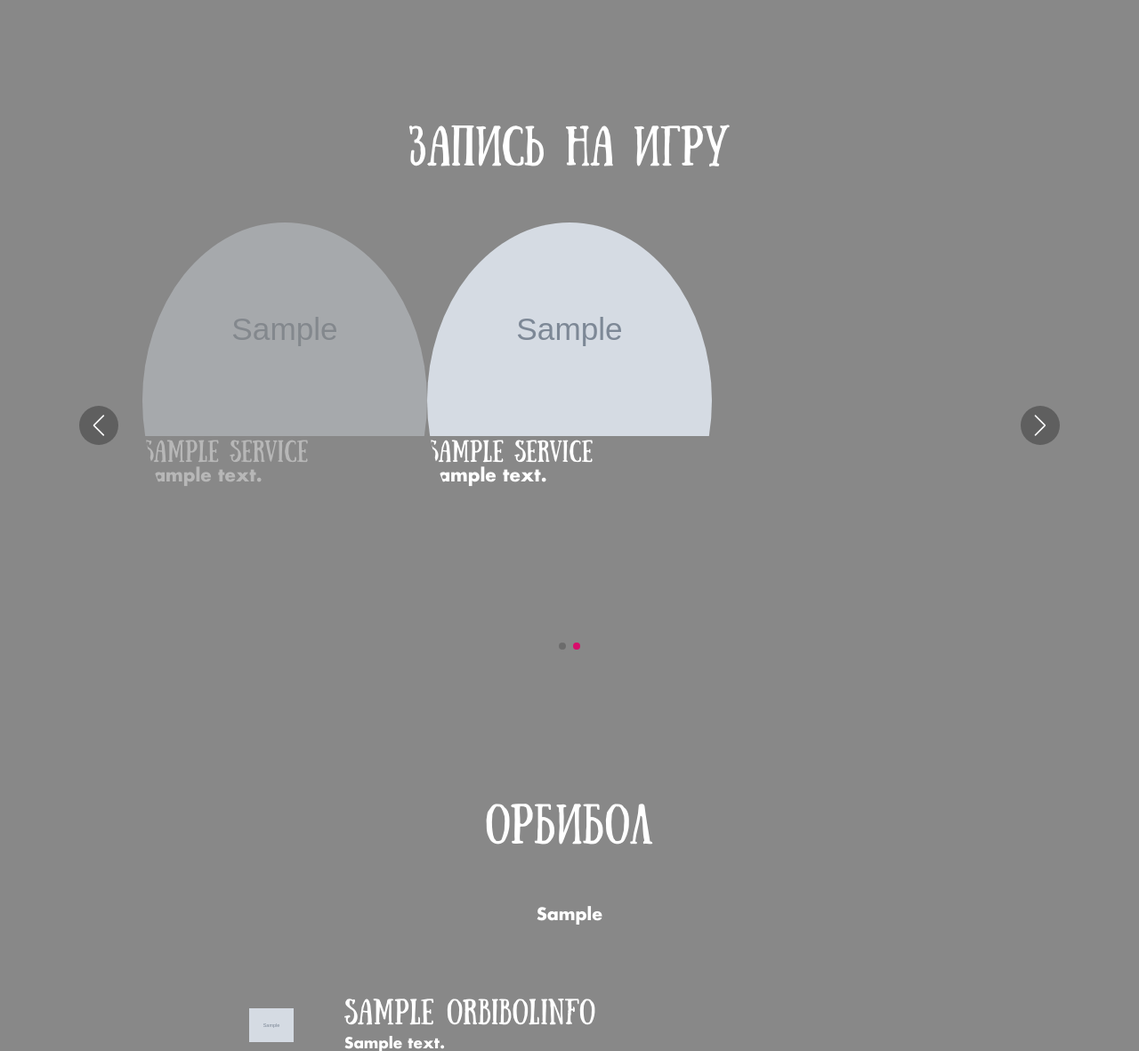
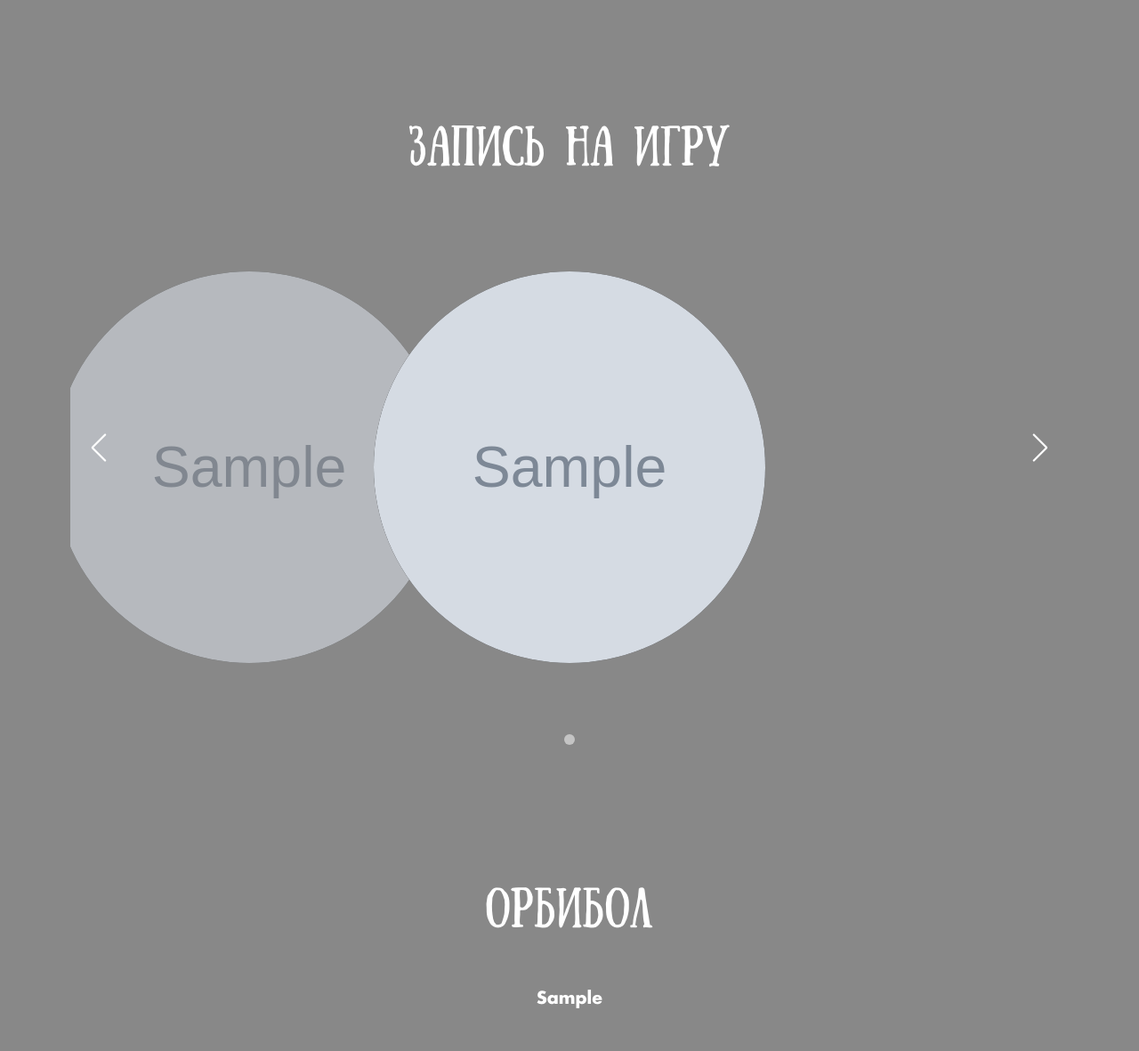
Before and after one commit to andreypotekhin16/maybe, a Django app: page / in a window 1280 px wide. Shown: the part 976-2157 px from the top of the page at 89% size. Run offline with Django 5.2, Linux system fonts and the light colour scheme; tables that the repository leaves empty hold one stand-in row (values such as "Sample post"); grey boxes marked "Sample" are stand-in pictures.

Commit message:
FEAT: wiwi2

```diff
--- a/main/static/main/css/style.css
+++ b/main/static/main/css/style.css
@@ -652,93 +652,132 @@ main section {
 
 /* === СТИЛИ ДЛЯ НОВОЙ, ПРОСТОЙ КАРУСЕЛИ (С ИСПРАВЛЕНИЯМИ) === */
 #booking-section {
+    position: relative;
     padding: 4rem 0;
+    overflow: hidden;
+}
+
+.swiper-container-wrapper {
     position: relative;
 }
 
 .booking-swiper {
     width: 100%;
-    height: 500px;
-    padding: 2rem 0;
+    height: 550px;
     overflow: visible;
 }
 
+.booking-swiper .swiper-wrapper {
+    display: flex;
+    align-items: center;
+}
+
 .booking-swiper .swiper-slide {
-    width: 320px;
-    height: 400px;
-    opacity: 0.4;
-    transform: scale(0.85);
-    transition: opacity 0.4s ease, transform 0.4s ease;
-    border-radius: 50%; /* Возвращаем круглую форму */
-    overflow: hidden;   /* Обрезаем контент по кругу */
+    width: 440px;
+    height: 440px;
+    transform: scale(0.65);
+    opacity: 0.6;
+    transition: transform 0.4s ease, opacity 0.4s ease;
+    margin: 0 -40px;
 }
 
 .booking-swiper .swiper-slide-active {
+    transform: scale(1.1);
     opacity: 1;
-    transform: scale(1);
+    z-index: 1;
 }
 
-.booking-card {
-    position: relative;
+.booking-slide-link {
+    display: block;
     width: 100%;
     height: 100%;
+    position: relative;
+    border-radius: 50%;
     overflow: hidden;
+    background-color: #222;
 }
 
-.booking-card-img {
+.booking-slide-art, .booking-slide-placeholder {
     width: 100%;
     height: 100%;
     object-fit: cover;
-    transition: transform 0.5s ease;
+    transition: transform 0.3s ease;
 }
 
-.booking-card-overlay {
+.booking-slide-placeholder {
+    display: flex;
+    align-items: center;
+    justify-content: center;
+    font-size: 2rem;
+    color: #888;
+}
+
+.booking-slide-info {
     position: absolute;
-    bottom: 0;
+    top: 0;
     left: 0;
     width: 100%;
-    padding: 2rem 1.5rem;
-    background: linear-gradient(to top, rgba(0,0,0,1) 10%, transparent);
+    height: 100%;
+    background: rgba(0, 0, 0, 0.75);
     color: #fff;
+    display: flex;
+    flex-direction: column;
+    justify-content: center;
+    align-items: center;
+    text-align: center;
+    padding: 20px;
     opacity: 0;
-    transform: translateY(20px);
-    transition: all 0.4s ease;
+    transition: opacity 0.3s ease;
+    pointer-events: none;
 }
 
-.booking-card:hover .booking-card-overlay {
+.swiper-slide-active .booking-slide-link:hover .booking-slide-info {
     opacity: 1;
-    transform: translateY(0);
+    pointer-events: all;
 }
 
-.booking-card:hover .booking-card-img {
+.swiper-slide-active .booking-slide-link:hover .booking-slide-art {
     transform: scale(1.1);
 }
 
-.booking-card-title {
+.booking-slide-title {
     font-family: var(--font-sunday);
-    font-size: 2rem;
-    margin: 0 0 0.5rem 0;
+    font-size: 2.5rem;
+    margin-bottom: 10px;
 }
 
-.booking-card-desc {
-    font-size: 1rem;
-    margin-bottom: 1.5rem;
+.booking-slide-description {
+    font-family: var(--font-fortunec);
+    font-size: 1.1rem;
 }
 
-.booking-card-button {
-    display: inline-block;
-    padding: 0.6rem 1.2rem;
-    background-color: var(--color-pink-accent);
-    color: #fff;
-    text-decoration: none;
-    border-radius: 8px;
-    font-weight: bold;
-    transition: background-color 0.3s ease;
+.custom-pagination-wrapper {
+    text-align: center;
+    position: relative;
+    bottom: -10px; /* Сдвигаем ниже контейнера свайпера */
+    z-index: 10;
 }
 
-.booking-card-button:hover {
-    background-color: #fff;
-    color: var(--color-pink-accent);
+.custom-pagination {
+    display: inline-block;
+    padding: 5px;
+}
+
+.custom-pagination-bullet {
+    display: inline-block;
+    width: 12px;
+    height: 12px;
+    border-radius: 50%;
+    background: #fff;
+    opacity: 0.5;
+    margin: 0 5px;
+    cursor: pointer;
+    transition: opacity 0.3s, background-color 0.3s;
+}
+
+.custom-pagination-bullet-active {
+    background: var(--color-pink-accent);
+    opacity: 1;
 }
 
 .booking-swiper .swiper-button-prev,
@@ -748,25 +787,12 @@ main section {
     transform: translateY(-50%);
     width: 44px;
     height: 44px;
-    background-color: rgba(0, 0, 0, 0.3);
-    border-radius: 50%;
     color: var(--color-white);
-    transition: background-color 0.3s ease;
     z-index: 20;
 }
-
-.booking-swiper .swiper-button-prev:hover,
-.booking-swiper .swiper-button-next:hover {
-    background-color: rgba(0, 0, 0, 0.6);
-}
-
 .booking-swiper .swiper-button-prev::after,
 .booking-swiper .swiper-button-next::after {
-    font-size: 1.5rem;
-}
-
-.booking-swiper .swiper-pagination-bullet-active {
-    background: var(--color-pink-accent);
+    font-size: 2rem;
 }
 
 
@@ -801,9 +827,17 @@ main section {
         font-size: 2.2rem;
     }
 
-    .booking-swiper .swiper-button-prev,
-    .booking-swiper .swiper-button-next {
-        display: none;
+    .booking-swiper .swiper-slide {
+        width: 300px;
+        height: 300px;
+        transform: scale(0.7);
+        margin: 0 -20px;
+    }
+    .booking-swiper .swiper-slide-active {
+        transform: scale(1);
+    }
+    .booking-swiper {
+        height: 350px;
     }
 }
 
--- a/main/static/main/js/main.js
+++ b/main/static/main/js/main.js
@@ -96,28 +96,44 @@ document.addEventListener('DOMContentLoaded', function() {
         const swiperContainer = document.querySelector('.booking-swiper');
         if (swiperContainer) {
             const slides = swiperContainer.querySelectorAll('.swiper-slide');
+            const customPaginationBullets = document.querySelectorAll('.custom-pagination-bullet');
 
-            new Swiper(swiperContainer, {
-                effect: 'slide',
+            const mySwiper = new Swiper(swiperContainer, {
                 loop: true,
                 centeredSlides: true,
                 slidesPerView: 'auto',
-
-                // Принудительно создаем больше клонов для зацикливания
                 loopAdditionalSlides: slides.length,
-
-                // Уменьшаем расстояние между слайдами
                 spaceBetween: 0,
 
-                pagination: {
-                  el: ".swiper-pagination",
-                  clickable: true,
-                },
+                // Стандартную пагинацию ВЫКЛЮЧАЕМ
+                pagination: false,
+
                 navigation: {
                   nextEl: '.swiper-button-next',
                   prevEl: '.swiper-button-prev',
                 },
+
+                // Добавляем обработчик событий
+                on: {
+                    slideChange: function () {
+                        // `this.realIndex` показывает реальный номер слайда (от 0 до n-1)
+                        let currentIndex = this.realIndex;
+
+                        customPaginationBullets.forEach((bullet, index) => {
+                            if (index === currentIndex) {
+                                bullet.classList.add('custom-pagination-bullet-active');
+                            } else {
+                                bullet.classList.remove('custom-pagination-bullet-active');
+                            }
+                        });
+                    },
+                },
             });
+
+            // Устанавливаем активную точку при первой загрузке
+            if (customPaginationBullets.length > 0) {
+                 customPaginationBullets[mySwiper.realIndex].classList.add('custom-pagination-bullet-active');
+            }
         }
     }
 
--- a/main/templates/main/home_page.html
+++ b/main/templates/main/home_page.html
@@ -64,10 +64,11 @@
         <div class="container">
             <h2>Запись на игру</h2>
 
+            <div class="swiper-container-wrapper"> <!-- Добавили обертку для позиционирования пагинации -->
                 <div class="swiper booking-swiper">
                     <div class="swiper-wrapper">
 
-                    {# Обычный цикл для всех слайдов #}
+                        {# Основной цикл #}
                         {% for service in services %}
                         <div class="swiper-slide">
                             <a href="{{ service.vk_link|default:'#' }}" class="booking-slide-link" target="_blank" rel="noopener noreferrer">
@@ -87,7 +88,7 @@
                         </div>
                         {% endfor %}
 
-                    {# ХАК: Если слайдов мало (меньше 4), дублируем их, чтобы Swiper не глючил #}
+                        {# Хак для зацикливания #}
                         {% if services|length > 0 and services|length < 4 %}
                             {% for service in services %}
                             <div class="swiper-slide">
@@ -110,11 +111,21 @@
                         {% endif %}
 
                     </div>
-                <!-- Элементы навигации -->
-                <div class="swiper-pagination"></div>
+                    <!-- Элементы навигации Swiper -->
                     <div class="swiper-button-prev"></div>
                     <div class="swiper-button-next"></div>
                 </div>
+
+                <!-- НАША КАСТОМНАЯ ПАГИНАЦИЯ -->
+                <div class="custom-pagination-wrapper">
+                    <div class="custom-pagination">
+                        {% for service in services %}
+                            <span class="custom-pagination-bullet"></span>
+                        {% endfor %}
+                    </div>
+                </div>
+            </div>
+
         </div>
     </section>
 
```
Lines whose indentation alone changed are shown as unchanged.
